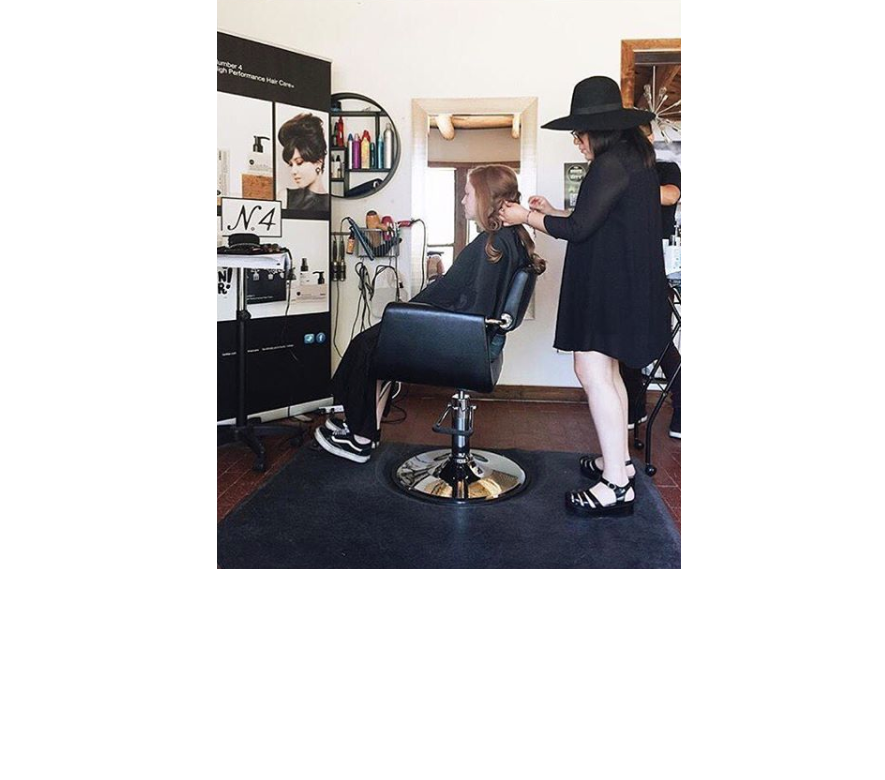
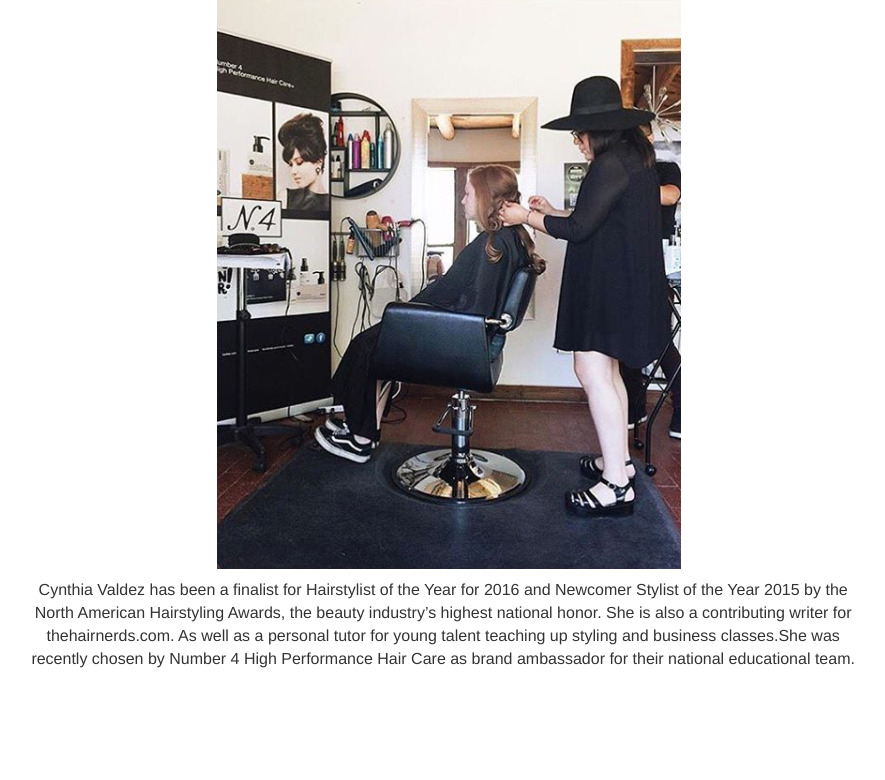
Before and after one commit to bradleygamboa/cynthia-valdez-portfolio, a PHP site: page /about.html in a window 1280 px wide. Shown: the part 101-881 px from the top of the page, without its empty margins (191-1076 px from the left). Before the commit the page ends 670 px from the top, so only its background shows below. Run offline with PHP 8.4, Linux system fonts and the light colour scheme.

Commit message:
updated bio

```diff
--- a/about.html
+++ b/about.html
@@ -14,8 +14,8 @@
 	<link href="app/assets/css/font-awesome.min.css" rel="stylesheet">
 	<link href="app/assets/css/main.css" rel="stylesheet">
 	<!-- Google Fonts -->
-	<link href='http://fonts.googleapis.com/css?family=Dosis:300,400,500,600,700' rel='stylesheet' type='text/css'>
-	<link href='http://fonts.googleapis.com/css?family=Open+Sans:400italic,300,400,700' rel='stylesheet' type='text/css'>
+	<link href='https://fonts.googleapis.com/css?family=Dosis:300,400,500,600,700' rel='stylesheet' type='text/css'>
+	<link href='https://fonts.googleapis.com/css?family=Open+Sans:400italic,300,400,700' rel='stylesheet' type='text/css'>
 	<!-- Fav and touch icons -->
 	<link rel="apple-touch-icon-precomposed" sizes="144x144" href="app/assets/ico/apple-touch-icon-144-precomposed.png">
 	<link rel="apple-touch-icon-precomposed" sizes="114x114" href="app/assets/ico/apple-touch-icon-114-precomposed.png">
@@ -63,9 +63,9 @@
 
 
             <div class="row">
-<!--                 <div class="col-lg-12">
-                	A fighter that size couldn't get this deep into space on its own. Well, he ain't going to be around long enough to tell anyone about us. Look at him. He's headed for that small moon. I think I can get him before he gets there...he's almost in range. That's no moon! It's a space station. It's too big to be a space station. I have a very bad feeling about this. Yeah, I think your right. Full reverse! Chewie, lock in the auxiliary power. Why are we still moving towards it? We're caught in a tractor beam! It's pulling us in! But there's gotta be something you can do! There's nothin' I can do about it, kid. I'm in full power. I'm going to have to shut down. But they're not going to get me without a fight! You can't win. But there are alternatives to fighting.
-                </div> -->
+                <div class="col-lg-12 text-center bio">
+                	<p>Cynthia Valdez has been a finalist for Hairstylist of the Year for 2016 and Newcomer Stylist of the Year 2015 by the North American Hairstyling Awards, the beauty industry’s highest national honor. She is also a contributing writer for thehairnerds.com. As well as a personal tutor for young talent teaching up styling and business classes.She was recently chosen by Number 4 High Performance Hair Care as brand ambassador for their national educational team.</p>
+                </div>
             </div>
         </div>
     </div>
--- a/app/assets/css/main.css
+++ b/app/assets/css/main.css
@@ -4,6 +4,13 @@ html {
     height: 100%;
     width: 100%;
     background-color: white;
+}
+
+.bio{
+    max-width: 75%;
+    font-size: 16px;
+    margin-left: 12%;
+    margin-top: 10px;
 }
 
 
--- a/beauty.html
+++ b/beauty.html
@@ -14,8 +14,8 @@
 	<link href="app/assets/css/font-awesome.min.css" rel="stylesheet">
 	<link href="app/assets/css/main.css" rel="stylesheet">
 	<!-- Google Fonts -->
-	<link href='http://fonts.googleapis.com/css?family=Dosis:300,400,500,600,700' rel='stylesheet' type='text/css'>
-	<link href='http://fonts.googleapis.com/css?family=Open+Sans:400italic,300,400,700' rel='stylesheet' type='text/css'>
+	<link href='https://fonts.googleapis.com/css?family=Dosis:300,400,500,600,700' rel='stylesheet' type='text/css'>
+	<link href='https://fonts.googleapis.com/css?family=Open+Sans:400italic,300,400,700' rel='stylesheet' type='text/css'>
 	<!-- Fav and touch icons -->
 	<link rel="apple-touch-icon-precomposed" sizes="144x144" href="app/assets/ico/apple-touch-icon-144-precomposed.png">
 	<link rel="apple-touch-icon-precomposed" sizes="114x114" href="app/assets/ico/apple-touch-icon-114-precomposed.png">
--- a/editorial.html
+++ b/editorial.html
@@ -15,8 +15,8 @@
     <link href="app/assets/css/font-awesome.min.css" rel="stylesheet">
     <link href="app/assets/css/main.css" rel="stylesheet">
     <!-- Google Fonts -->
-    <link href='http://fonts.googleapis.com/css?family=Dosis:300,400,500,600,700' rel='stylesheet' type='text/css'>
-    <link href='http://fonts.googleapis.com/css?family=Open+Sans:400italic,300,400,700' rel='stylesheet' type='text/css'>
+    <link href='https://fonts.googleapis.com/css?family=Dosis:300,400,500,600,700' rel='stylesheet' type='text/css'>
+    <link href='https://fonts.googleapis.com/css?family=Open+Sans:400italic,300,400,700' rel='stylesheet' type='text/css'>
     <!-- Fav and touch icons -->
     <link rel="apple-touch-icon-precomposed" sizes="144x144" href="app/assets/ico/apple-touch-icon-144-precomposed.png">
     <link rel="apple-touch-icon-precomposed" sizes="114x114" href="app/assets/ico/apple-touch-icon-114-precomposed.png">
--- a/index.html
+++ b/index.html
@@ -19,7 +19,7 @@
     <link href="app/assets/css/full-slider.css" rel="stylesheet">
     <!-- Google Fonts -->
     <link href='http://fonts.googleapis.com/css?family=Dosis:300,400,500,600,700' rel='stylesheet' type='text/css'>
-    <link href='http://fonts.googleapis.com/css?family=Open+Sans:400italic,300,400,700' rel='stylesheet' type='text/css'>
+    <link href='https://fonts.googleapis.com/css?family=Open+Sans:400italic,300,400,700' rel='stylesheet' type='text/css'>
     <!-- Fav and touch icons -->
     <link rel="apple-touch-icon-precomposed" sizes="144x144" href="app/assets/ico/apple-touch-icon-144-precomposed.png">
     <link rel="apple-touch-icon-precomposed" sizes="114x114" href="app/assets/ico/apple-touch-icon-114-precomposed.png">
```
Also changed, not shown: 5 other files.
